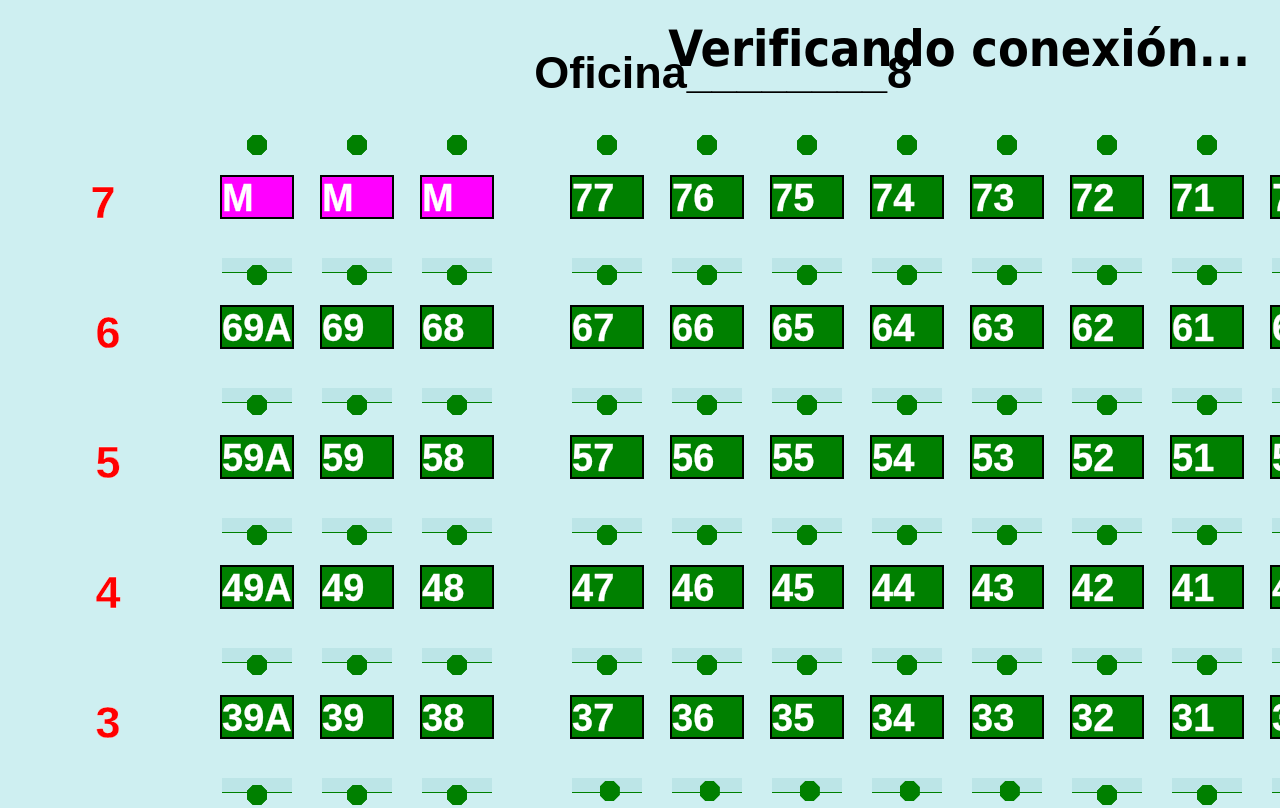
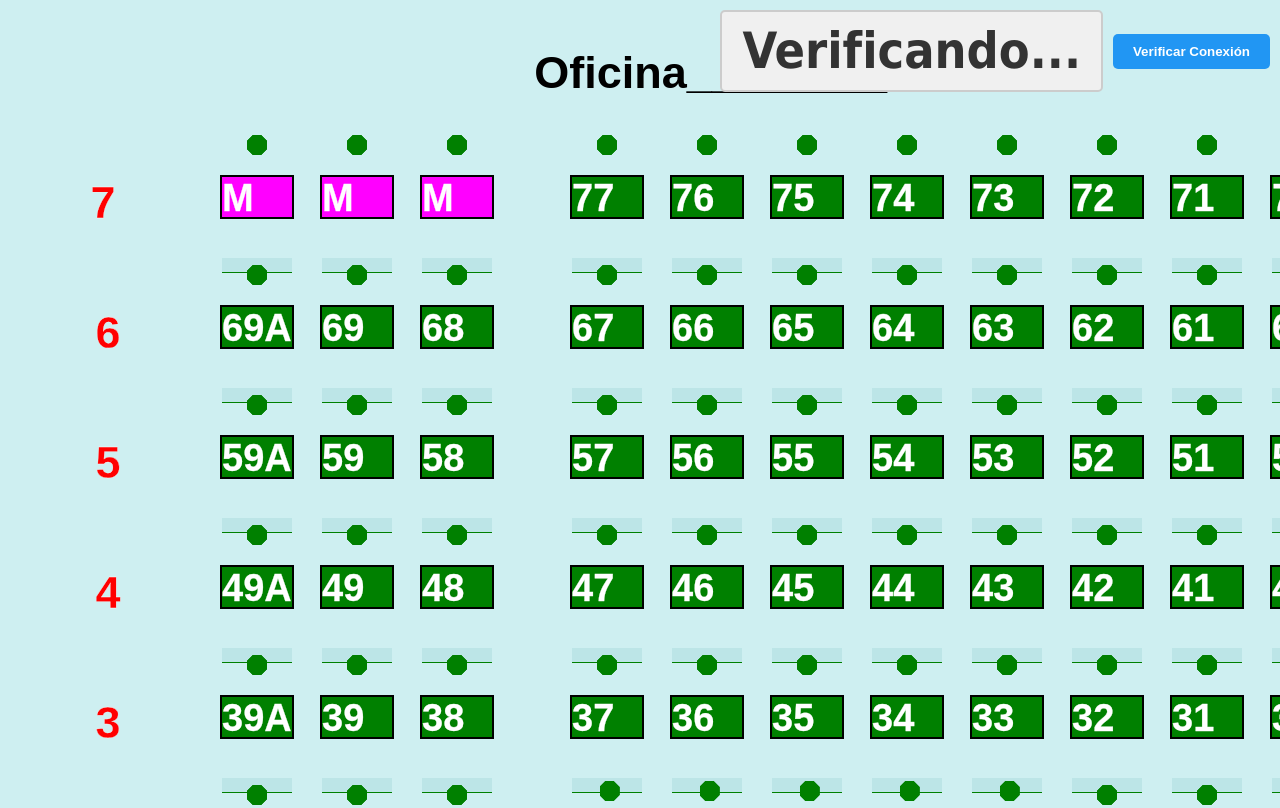
Before and after one commit to Kawasaki93/pruebas2, a plain HTML site: page index.html in a window 1280 px wide. Shown: the top 808 px of the page. Drawn offline with nearby package versions, Linux system fonts and the light colour scheme; no server answers.

Commit message:
Add files via upload

```diff
--- a/firebase-config.js
+++ b/firebase-config.js
@@ -152,21 +152,41 @@ function updateVisibilityUI(data) {
 // Función para verificar la conexión con Firestore
 function checkFirestoreConnection() {
   const connectionStatus = document.getElementById('connectionStatus');
+  connectionStatus.textContent = 'Verificando...';
+  connectionStatus.style.backgroundColor = '#f0f0f0';
+  connectionStatus.style.color = '#333';
 
   // Intentar una operación simple de Firestore
   db.collection('connection_test').doc('test').set({
     timestamp: firebase.firestore.FieldValue.serverTimestamp()
   })
   .then(() => {
-    connectionStatus.textContent = 'Conectado';
+    connectionStatus.textContent = '✅ Conectado';
     connectionStatus.style.backgroundColor = '#4CAF50';
     connectionStatus.style.color = 'white';
+
+    // Verificar la latencia
+    const startTime = Date.now();
+    return db.collection('connection_test').doc('test').get()
+      .then(() => {
+        const latency = Date.now() - startTime;
+        connectionStatus.textContent = `✅ Conectado (${latency}ms)`;
+      });
   })
   .catch((error) => {
-    connectionStatus.textContent = 'Desconectado';
+    connectionStatus.textContent = '❌ Desconectado';
     connectionStatus.style.backgroundColor = '#f44336';
     connectionStatus.style.color = 'white';
     console.error('Error de conexión:', error);
+
+    // Mostrar el error específico
+    if (error.code === 'permission-denied') {
+      connectionStatus.textContent = '❌ Error de permisos';
+    } else if (error.code === 'unavailable') {
+      connectionStatus.textContent = '❌ Servicio no disponible';
+    } else {
+      connectionStatus.textContent = '❌ Error de conexión';
+    }
   });
 }
 
--- a/index.html
+++ b/index.html
@@ -14,8 +14,13 @@
   <link rel="manifest" href="/manifest.json">
 </head>
 <body>
-    <div id="connectionStatus" style="position: fixed; top: 10px; right: 10px; padding: 10px 20px; border-radius: 5px; font-weight: bold; z-index: 1000;">
-        Verificando conexión...
+    <div style="position: fixed; top: 10px; right: 10px; z-index: 1000; display: flex; gap: 10px; align-items: center;">
+        <div id="connectionStatus" style="padding: 10px 20px; border-radius: 5px; font-weight: bold; background-color: #f0f0f0; border: 2px solid #ccc;">
+            Verificando conexión...
+        </div>
+        <button onclick="checkFirestoreConnection()" style="padding: 10px 20px; border-radius: 5px; background-color: #2196F3; color: white; border: none; cursor: pointer; font-weight: bold;">
+            Verificar Conexión
+        </button>
     </div>
 
 <div class="left_panel">
```
